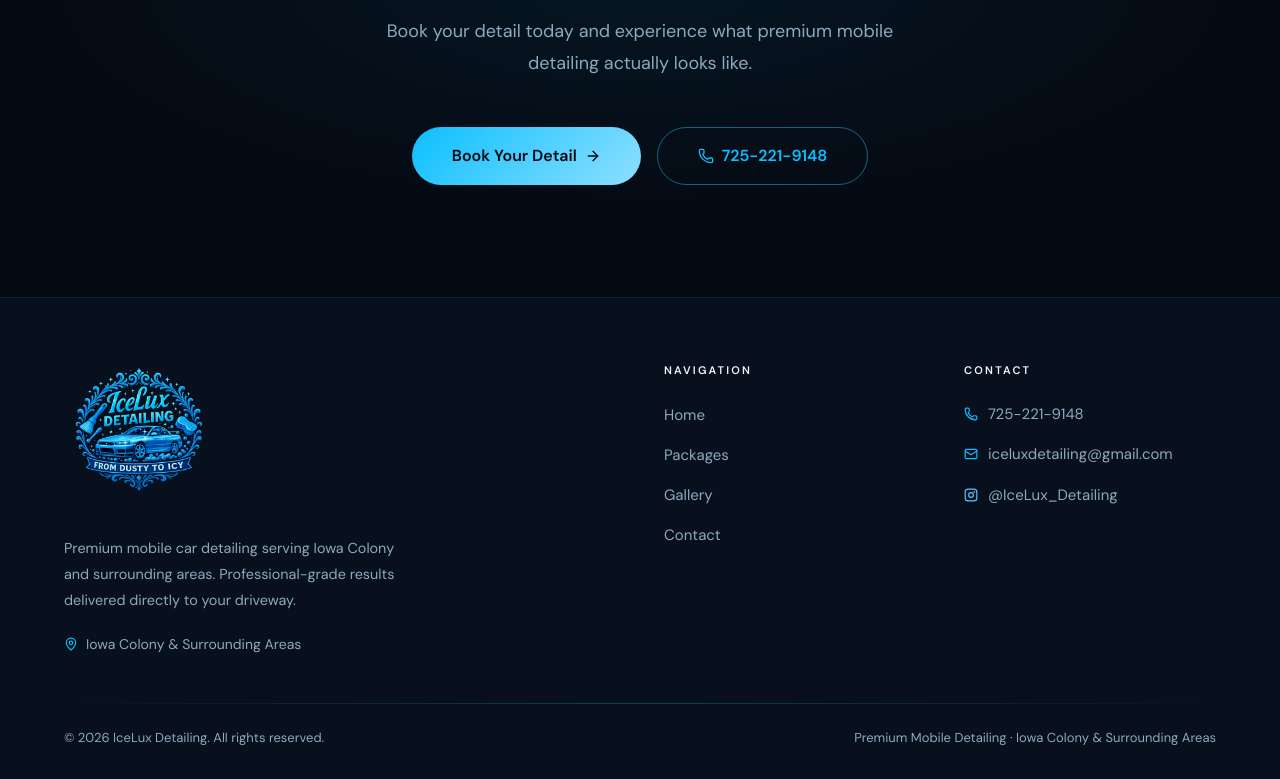
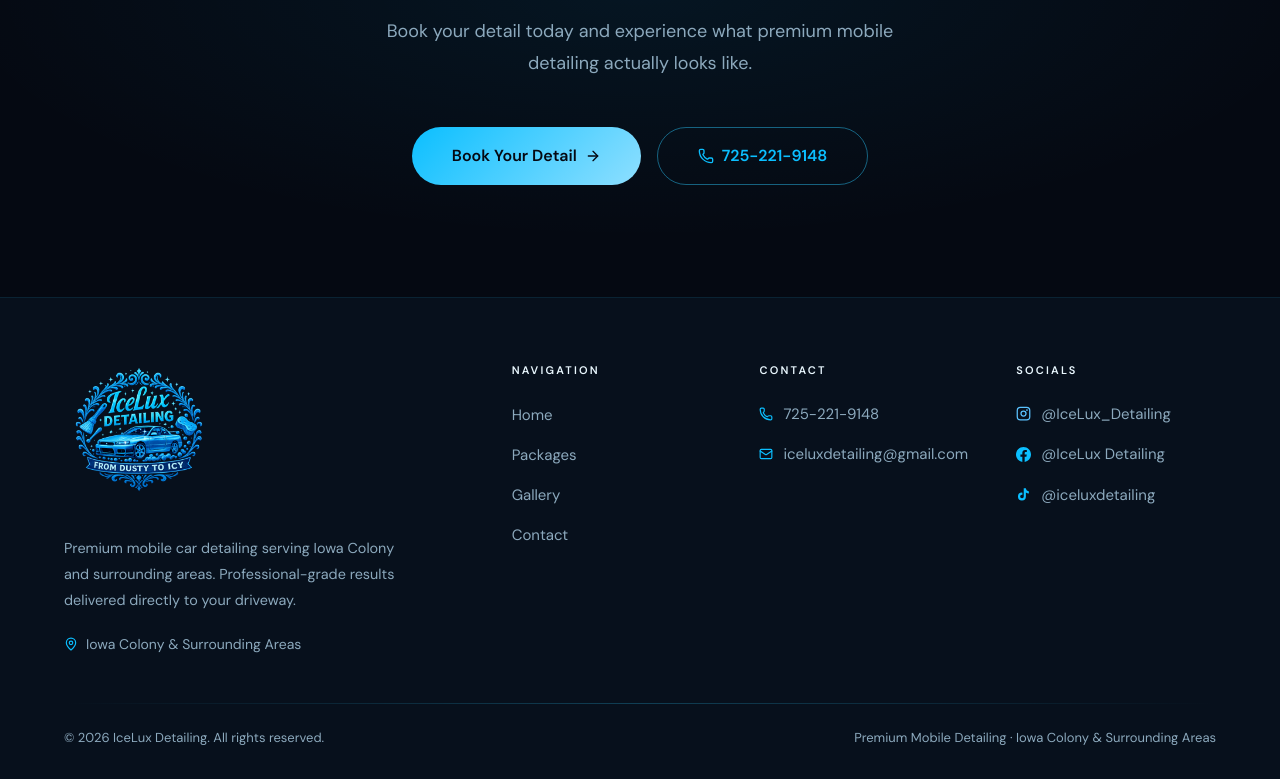
Before and after one commit to mmedeles/icelux-detailing, a Next.js app: page / in a window 1280 px wide. Shown: the part 7113-7892 px from the top of the page. Built offline with nearby package versions, Linux system fonts and the light colour scheme.

Commit message:
Updated Footer

```diff
--- a/app/components/Footer.tsx
+++ b/app/components/Footer.tsx
@@ -10,43 +10,65 @@
   { href: "/contact",  label: "Contact" },
 ];
 
+const socialLinks = [
+  {
+    href: siteConfig.instagramUrl,
+    label: siteConfig.instagram,
+    icon: (
+        <img src="/instagram.svg" alt="Instagram" width={15} height={15}
+             style={{ filter: "invert(60%) sepia(80%) saturate(400%) hue-rotate(170deg)", flexShrink: 0 }} />
+    ),
+  },
+  {
+    href: siteConfig.facebookUrl,
+    label: "@IceLux Detailing",
+    icon: (
+        <svg width="15" height="15" viewBox="0 0 24 24" fill="#0BBFFF" style={{ flexShrink: 0 }}>
+          <path d="M24 12.073c0-6.627-5.373-12-12-12s-12 5.373-12 12c0 5.99 4.388 10.954 10.125 11.854v-8.385H7.078v-3.47h3.047V9.43c0-3.007 1.792-4.669 4.533-4.669 1.312 0 2.686.235 2.686.235v2.953H15.83c-1.491 0-1.956.925-1.956 1.874v2.25h3.328l-.532 3.47h-2.796v8.385C19.612 23.027 24 18.062 24 12.073z"/>
+        </svg>
+    ),
+  },
+  {
+    href: "https://www.tiktok.com/@iceluxdetailing",
+    label: "@iceluxdetailing",
+    icon: (
+        <svg width="15" height="15" viewBox="0 0 24 24" fill="#0BBFFF" style={{ flexShrink: 0 }}>
+          <path d="M19.59 6.69a4.83 4.83 0 01-3.77-4.25V2h-3.45v13.67a2.89 2.89 0 01-2.88 2.5 2.89 2.89 0 01-2.89-2.89 2.89 2.89 0 012.89-2.89c.28 0 .54.04.79.1V9.01a6.33 6.33 0 00-.79-.05 6.34 6.34 0 00-6.34 6.34 6.34 6.34 0 006.34 6.34 6.34 6.34 0 006.33-6.34V8.69a8.28 8.28 0 004.84 1.55V6.79a4.85 4.85 0 01-1.07-.1z"/>
+        </svg>
+    ),
+  },
+];
+
 export default function Footer() {
   return (
       <footer style={{ background: "#07101C", borderTop: "1px solid rgba(43,203,255,0.10)" }}>
 
-        {/* Hover styles via a global <style> tag — no client JS needed */}
         <style>{`
-        .footer-link:hover  { color: #0BBFFF !important; }
-        .footer-brand       { grid-column: span 2; }
-        @media (max-width: 640px) {
-          .footer-brand     { grid-column: span 1; }
+        .footer-link:hover { color: #0BBFFF !important; }
+        .footer-grid {
+          display: grid;
+          gap: 3rem;
+          grid-template-columns: 1fr 1fr;
+          padding: 4rem 0 3rem;
+          align-items: start;
+        }
+        .footer-brand { grid-column: span 2; }
+        @media (min-width: 680px) {
+          .footer-grid { grid-template-columns: 2fr 1fr 1fr 1fr; }
+          .footer-brand { grid-column: span 1; }
         }
       `}</style>
 
-        <div style={{ width: "100%", display: "flex", flexDirection: "column", alignItems: "center", padding: "0 2rem" }}>
+        <div style={{ width: "100%", display: "flex", flexDirection: "column", alignItems: "center", padding: "0 1.5rem" }}>
 
           {/* ── Main grid ──────────────────────────────────────── */}
-          <div style={{
-            width: "100%",
-            maxWidth: "72rem",
-            margin: "0 auto",
-            display: "grid",
-            gap: "3rem",
-            gridTemplateColumns: "repeat(auto-fit, minmax(200px, 1fr))",
-            padding: "4rem 0 3rem",
-            alignItems: "start",
-          }}>
+          <div className="footer-grid" style={{ width: "100%", maxWidth: "72rem", margin: "0 auto" }}>
 
             {/* Brand */}
             <div className="footer-brand">
               <div style={{ marginBottom: "1.5rem" }}>
-                <Image
-                    src="/Logo.png"
-                    alt="IceLux Detailing"
-                    width={140}
-                    height={48}
-                    style={{ height: "150px", width: "auto", objectFit: "contain" }}
-                />
+                <Image src="/Logo.png" alt="IceLux Detailing" width={140} height={48}
+                       style={{ height: "150px", width: "auto", objectFit: "contain" }} />
               </div>
               <p style={{ color: "#8CA9BD", fontSize: "0.9rem", lineHeight: 1.8, maxWidth: "22rem", marginBottom: "1.25rem" }}>
                 Premium mobile car detailing serving Iowa Colony and surrounding areas.
@@ -66,11 +88,8 @@
               <ul style={{ display: "flex", flexDirection: "column", gap: "1rem", listStyle: "none", padding: 0, margin: 0 }}>
                 {navLinks.map((link) => (
                     <li key={link.href}>
-                      <Link
-                          href={link.href}
-                          className="footer-link"
-                          style={{ color: "#8CA9BD", fontSize: "0.9375rem", textDecoration: "none", transition: "color 0.2s" }}
-                      >
+                      <Link href={link.href} className="footer-link"
+                            style={{ color: "#8CA9BD", fontSize: "0.9375rem", textDecoration: "none", transition: "color 0.2s" }}>
                         {link.label}
                       </Link>
                     </li>
@@ -85,68 +104,47 @@
               </h3>
               <ul style={{ display: "flex", flexDirection: "column", gap: "1.125rem", listStyle: "none", padding: 0, margin: 0 }}>
                 <li>
-                  <a
-                      href={`tel:${siteConfig.phone}`}
-                      className="footer-link"
-                      style={{ display: "flex", alignItems: "center", gap: "0.625rem", color: "#8CA9BD", fontSize: "0.9375rem", textDecoration: "none", transition: "color 0.2s" }}
-                  >
+                  <a href={`tel:${siteConfig.phone}`} className="footer-link"
+                     style={{ display: "flex", alignItems: "center", gap: "0.625rem", color: "#8CA9BD", fontSize: "0.9375rem", textDecoration: "none", transition: "color 0.2s" }}>
                     <Phone size={14} color="#0BBFFF" style={{ flexShrink: 0 }} />
                     {siteConfig.phone}
                   </a>
                 </li>
                 <li>
-                  <a
-                      href={`mailto:${siteConfig.email}`}
-                      className="footer-link"
-                      style={{ display: "flex", alignItems: "center", gap: "0.625rem", color: "#8CA9BD", fontSize: "0.9375rem", textDecoration: "none", transition: "color 0.2s" }}
-                  >
+                  <a href={`mailto:${siteConfig.email}`} className="footer-link"
+                     style={{ display: "flex", alignItems: "center", gap: "0.625rem", color: "#8CA9BD", fontSize: "0.9375rem", textDecoration: "none", transition: "color 0.2s" }}>
                     <Mail size={14} color="#0BBFFF" style={{ flexShrink: 0 }} />
                     {siteConfig.email}
                   </a>
                 </li>
-                <li>
-                  <a
-                      href={siteConfig.instagramUrl}
-                      target="_blank"
-                      rel="noopener noreferrer"
-                      className="footer-link"
-                      style={{ display: "flex", alignItems: "center", gap: "0.625rem", color: "#8CA9BD", fontSize: "0.9375rem", textDecoration: "none", transition: "color 0.2s" }}
-                  >
-                    <img
-                        src="/instagram.svg"
-                        alt="Instagram"
-                        width={14}
-                        height={14}
-                        style={{ filter: "invert(60%) sepia(80%) saturate(400%) hue-rotate(170deg)", flexShrink: 0 }}
-                    />
-                    {siteConfig.instagram}
-                  </a>
-                </li>
               </ul>
             </div>
+
+            {/* Socials */}
+            <div>
+              <h3 style={{ color: "#EAF8FF", fontSize: "0.6875rem", fontWeight: 600, letterSpacing: "0.2em", textTransform: "uppercase", marginBottom: "1.5rem" }}>
+                Socials
+              </h3>
+              <ul style={{ display: "flex", flexDirection: "column", gap: "1.125rem", listStyle: "none", padding: 0, margin: 0 }}>
+                {socialLinks.map((s) => (
+                    <li key={s.label}>
+                      <a href={s.href} target="_blank" rel="noopener noreferrer" className="footer-link"
+                         style={{ display: "flex", alignItems: "center", gap: "0.625rem", color: "#8CA9BD", fontSize: "0.9375rem", textDecoration: "none", transition: "color 0.2s" }}>
+                        {s.icon}
+                        {s.label}
+                      </a>
+                    </li>
+                ))}
+              </ul>
+            </div>
+
           </div>
 
           {/* ── Divider ─────────────────────────────────────────── */}
-          <div style={{
-            width: "100%",
-            maxWidth: "72rem",
-            margin: "0 auto",
-            height: "1px",
-            background: "linear-gradient(90deg, transparent, rgba(43,203,255,0.25), transparent)",
-          }} />
+          <div style={{ width: "100%", maxWidth: "72rem", margin: "0 auto", height: "1px", background: "linear-gradient(90deg, transparent, rgba(43,203,255,0.25), transparent)" }} />
 
           {/* ── Bottom bar ──────────────────────────────────────── */}
-          <div style={{
-            width: "100%",
-            maxWidth: "72rem",
-            margin: "0 auto",
-            display: "flex",
-            alignItems: "center",
-            justifyContent: "space-between",
-            flexWrap: "wrap",
-            gap: "0.5rem",
-            padding: "1.5rem 0 2rem",
-          }}>
+          <div style={{ width: "100%", maxWidth: "72rem", margin: "0 auto", display: "flex", alignItems: "center", justifyContent: "space-between", flexWrap: "wrap", gap: "0.5rem", padding: "1.5rem 0 2rem" }}>
             <p style={{ color: "#8CA9BD", fontSize: "0.8125rem" }}>
               © {new Date().getFullYear()} IceLux Detailing. All rights reserved.
             </p>
@@ -154,6 +152,7 @@
               Premium Mobile Detailing · {siteConfig.serviceArea}
             </p>
           </div>
+
         </div>
       </footer>
   );
```
